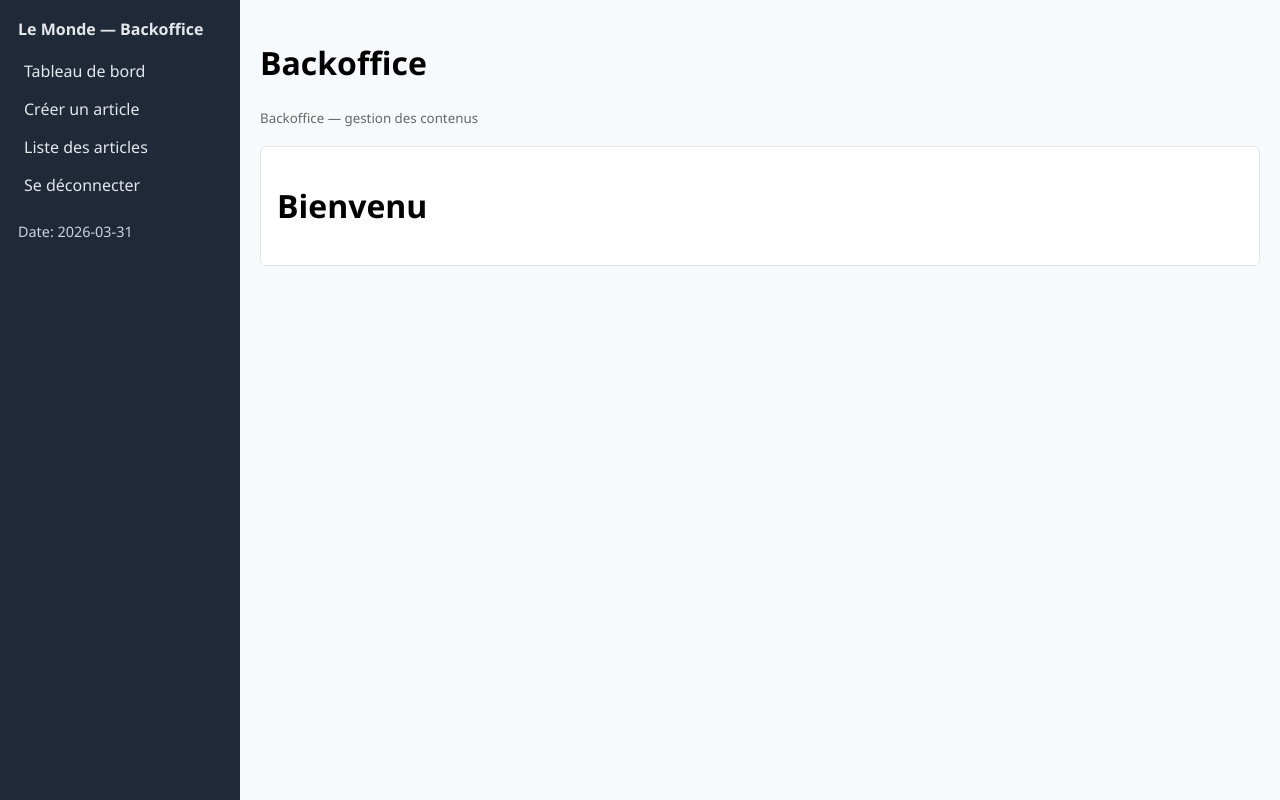
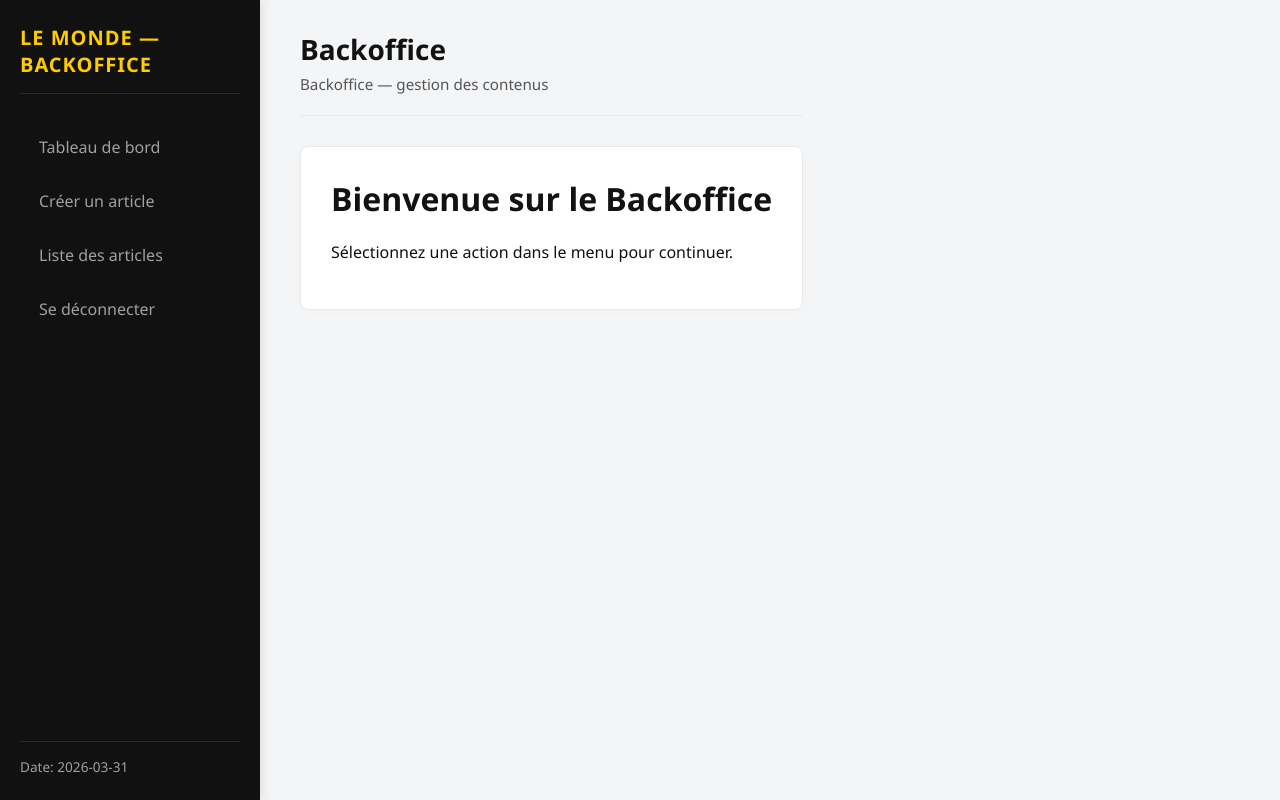
Before and after one commit to bearb1213/le_monde, a PHP site: page /backoffice/pages/layout.php in a window 1280 px wide. Run offline with PHP 8.4, Linux system fonts and the light colour scheme.

Commit message:
design backoffice 1

```diff
--- a/backoffice/pages/accueil.php
+++ b/backoffice/pages/accueil.php
@@ -1,11 +1,11 @@
-<!DOCTYPE html>
-<html lang="en">
-<head>
-    <meta charset="UTF-8">
-    <meta name="viewport" content="width=device-width, initial-scale=1.0">
-    <title>Document</title>
-</head>
-<body>
-    <h1>Bienvenu</h1>
-</body>
-</html>
+<?php
+if (!defined('LAYOUT_INCLUDED')) {
+    $pageTitle = 'Accueil';
+    $contentFile = __FILE__;
+    require __DIR__ . '/layout.php';
+    exit;
+}
+?>
+
+<h1>Bienvenue sur le Backoffice</h1>
+<p>Sélectionnez une action dans le menu pour continuer.</p>
--- a/backoffice/pages/layout.php
+++ b/backoffice/pages/layout.php
@@ -10,6 +10,8 @@
 if (!isset($pageTitle)) {
     $pageTitle = 'Backoffice';
 }
+
+define('LAYOUT_INCLUDED', true);
 
 // Si $contentFile est relatif, interpréter par rapport à backoffice/pages
 $pagesDir = realpath(__DIR__ . '/pages');
@@ -32,30 +34,18 @@ if (!isset($contentFile) || empty($contentFile)) {
   <meta charset="utf-8">
   <meta name="viewport" content="width=device-width,initial-scale=1">
   <title><?php echo htmlspecialchars($pageTitle); ?></title>
-  <style>
-    :root{--sidebar-bg:#1f2937;--sidebar-color:#e5e7eb;--content-bg:#f7fafc}
-    html,body{height:100%;margin:0}
-    body{font-family:Segoe UI, Roboto, Arial, sans-serif;display:flex;min-height:100vh}
-    .sidebar{width:240px;background:var(--sidebar-bg);color:var(--sidebar-color);padding:18px;box-sizing:border-box}
-    .brand{font-weight:700;margin-bottom:12px}
-    .nav a{display:block;color:var(--sidebar-color);text-decoration:none;padding:8px 6px;border-radius:4px}
-    .nav a:hover{background:rgba(255,255,255,0.04)}
-    .content{flex:1;background:var(--content-bg);padding:20px;box-sizing:border-box}
-    .header{margin-bottom:18px}
-    .page-body{background:#fff;border:1px solid #e6e6e6;padding:16px;border-radius:6px}
-    small.meta{color:#666}
-  </style>
+  <link rel="stylesheet" href="/css/backoffice.css">
 </head>
 <body>
   <aside class="sidebar">
     <div class="brand">Le Monde — Backoffice</div>
     <nav class="nav">
-      <a href="/backoffice/pages/index.php">Tableau de bord</a>
+      <a href="/backoffice/pages/accueil.php">Tableau de bord</a>
       <a href="/backoffice/pages/article/insert.php">Créer un article</a>
       <a href="/backoffice/pages/article/list.php">Liste des articles</a>
-      <a href="/login/traitement-logout.php">Se déconnecter</a>
+      <a href="/backoffice/traitement/login/traitement-logout.php">Se déconnecter</a>
     </nav>
-    <div style="margin-top:18px;font-size:0.9rem;color:#cbd5e1">Date: <?php echo date('Y-m-d'); ?></div>
+    <div class="date-info">Date: <?php echo date('Y-m-d'); ?></div>
   </aside>
 
   <main class="content">
--- /dev/null
+++ b/css/backoffice.css
@@ -0,0 +1,196 @@
+/* Variables */
+:root {
+    --bg-main: #f4f5f7;
+    --bg-surface: #ffffff;
+    --text-primary: #111111;
+    --text-secondary: #555555;
+    --brand-black: #121212;
+    --brand-yellow: #ffcc00; /* Professional yellow */
+    --brand-yellow-hover: #e6b800;
+    --border-color: #eaeaea;
+    --sidebar-bg: #111111;
+    --sidebar-text: #ffffff;
+    --sidebar-text-muted: #a0a0a0;
+}
+
+/* Reset & Typography */
+html, body {
+    height: 100%;
+    margin: 0;
+    padding: 0;
+    font-family: 'Segoe UI', Roboto, 'Helvetica Neue', Arial, sans-serif;
+    background-color: var(--bg-main);
+    color: var(--text-primary);
+    display: flex;
+    min-height: 100vh;
+}
+
+h1, h2, h3, h4, h5, h6 {
+    margin-top: 0;
+    color: var(--brand-black);
+    font-weight: 600;
+}
+
+a {
+    color: var(--brand-black);
+    text-decoration: none;
+    transition: all 0.2s ease;
+}
+
+a:hover {
+    color: var(--brand-yellow-hover);
+}
+
+/* Sidebar */
+.sidebar {
+    width: 260px;
+    background: var(--sidebar-bg);
+    color: var(--sidebar-text);
+    padding: 24px 20px;
+    box-sizing: border-box;
+    display: flex;
+    flex-direction: column;
+    box-shadow: 2px 0 10px rgba(0, 0, 0, 0.1);
+    z-index: 10;
+}
+
+.brand {
+    font-size: 1.25rem;
+    font-weight: 700;
+    margin-bottom: 30px;
+    padding-bottom: 15px;
+    border-bottom: 1px solid rgba(255, 255, 255, 0.1);
+    color: var(--brand-yellow);
+    text-transform: uppercase;
+    letter-spacing: 1px;
+}
+
+.nav {
+    flex-grow: 1;
+}
+
+.nav a {
+    display: block;
+    color: var(--sidebar-text-muted);
+    padding: 12px 16px;
+    margin-bottom: 8px;
+    border-radius: 6px;
+    font-weight: 500;
+    border-left: 3px solid transparent;
+}
+
+.nav a:hover, .nav a.active {
+    background: rgba(255, 255, 255, 0.05);
+    color: var(--sidebar-text);
+    border-left-color: var(--brand-yellow);
+}
+
+.sidebar .date-info {
+    margin-top: auto;
+    font-size: 0.85rem;
+    color: var(--sidebar-text-muted);
+    padding: 15px 0 0;
+    border-top: 1px solid rgba(255, 255, 255, 0.1);
+}
+
+/* Main Content */
+.content {
+    flex: 1;
+    padding: 30px 40px;
+    box-sizing: border-box;
+    overflow-y: auto;
+}
+
+.header {
+    margin-bottom: 30px;
+    padding-bottom: 20px;
+    border-bottom: 1px solid var(--border-color);
+}
+
+.header h1 {
+    font-size: 1.75rem;
+    margin-bottom: 5px;
+}
+
+.header .meta {
+    color: var(--text-secondary);
+    font-size: 0.95rem;
+}
+
+/* Page Body Structure */
+.page-body {
+    background: var(--bg-surface);
+    border: 1px solid var(--border-color);
+    padding: 30px;
+    border-radius: 8px;
+    box-shadow: 0 2px 8px rgba(0, 0, 0, 0.02);
+}
+
+/* Buttons & Forms */
+.btn, button, input[type="submit"] {
+    background-color: var(--brand-yellow);
+    color: var(--brand-black);
+    border: none;
+    padding: 10px 20px;
+    font-size: 0.95rem;
+    font-weight: 600;
+    border-radius: 4px;
+    cursor: pointer;
+    transition: background-color 0.2s;
+    display: inline-block;
+}
+
+.btn:hover, button:hover, input[type="submit"]:hover {
+    background-color: var(--brand-yellow-hover);
+    color: var(--brand-black);
+}
+
+input[type="text"], input[type="password"], input[type="email"], textarea, select {
+    width: 100%;
+    padding: 10px 12px;
+    border: 1px solid var(--border-color);
+    border-radius: 4px;
+    box-sizing: border-box;
+    font-family: inherit;
+    font-size: 0.95rem;
+    margin-bottom: 15px;
+    transition: border-color 0.2s;
+}
+
+input[type="text"]:focus, input[type="password"]:focus, input[type="email"]:focus, textarea:focus, select:focus {
+    outline: none;
+    border-color: var(--brand-black);
+}
+
+label {
+    display: block;
+    margin-bottom: 6px;
+    font-weight: 500;
+    color: var(--brand-black);
+}
+
+/* Tables */
+table {
+    width: 100%;
+    border-collapse: collapse;
+    margin-top: 15px;
+}
+
+th, td {
+    padding: 12px 15px;
+    text-align: left;
+    border-bottom: 1px solid var(--border-color);
+}
+
+th {
+    background-color: #fafafa;
+    font-weight: 600;
+    color: var(--text-secondary);
+    text-transform: uppercase;
+    font-size: 0.85rem;
+    letter-spacing: 0.5px;
+}
+
+tbody tr:hover {
+    background-color: #fcfcfc;
+}
```
Also changed, not shown: backoffice/pages/article/edit.php (+14 -21 lines), backoffice/pages/article/insert.php (+12 -28 lines), backoffice/pages/article/list.php (+24 -15 lines), backoffice/pages/article/view.php (+16 -9 lines).
